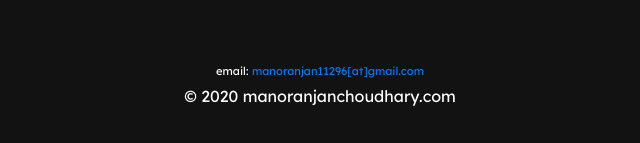
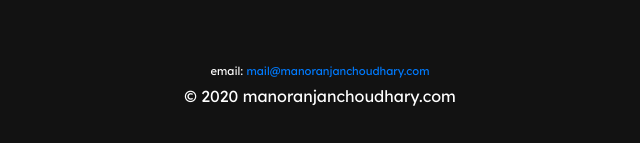
Before and after one commit to monu11296/manoranjanchoudhary.me, a React (Create React App) app: page / in a window 1280 px wide. Shown: the part 686-829 px from the top of the page, without its empty margins (320-960 px from the left). Built offline with nearby package versions, Linux system fonts and the light colour scheme.

Commit message:
Update contact.tsx

```diff
--- a/src/components/contact.tsx
+++ b/src/components/contact.tsx
@@ -44,8 +44,8 @@ const Contact: React.FC = () => {
                     <div className="col-12">
                         <h4 style={{ fontSize: '0.7rem' }}>
                             email:&nbsp;
-                            <a href="mailto:manoranjan11296@gmail.com">
-                                manoranjan11296[at]gmail.com
+                            <a href="mail@manoranjanchoudhary.com">
+                                mail@manoranjanchoudhary.com
                             </a>
                         </h4>
                         <h4 style={{ fontSize: '1rem' }}>© 2020 manoranjanchoudhary.com</h4>
```
